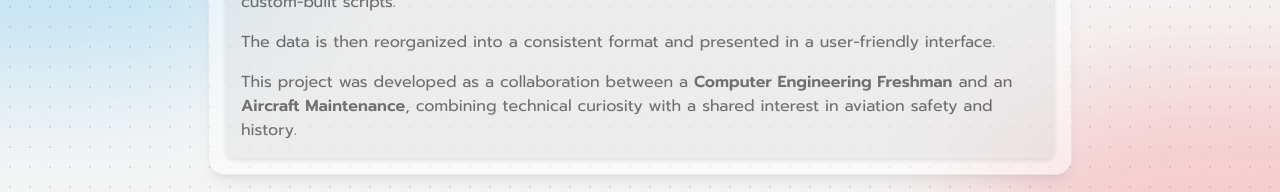
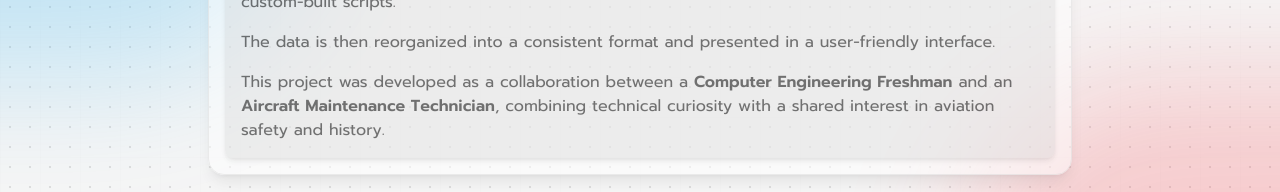
Before and after one commit to ertugruldasgin/flight-incident, a React (Vite) app: page /about in a window 1280 px wide. Shown: the part 323-515 px from the top of the page. Built offline with nearby package versions, Linux system fonts and the light colour scheme.

Commit message:
Update About and add analytics

```diff
--- a/package.json
+++ b/package.json
@@ -11,6 +11,7 @@
   },
   "dependencies": {
     "@tailwindcss/vite": "^4.1.4",
+    "@vercel/analytics": "^1.5.0",
     "flexsearch": "^0.8.158",
     "framer-motion": "^12.9.2",
     "jsdom": "^26.1.0",
--- a/src/components/About.jsx
+++ b/src/components/About.jsx
@@ -34,7 +34,10 @@
               <span className="font-semibold">
                 Computer Engineering Freshman
               </span>{" "}
-              and an <span className="font-semibold">Aircraft Maintenance</span>
+              and an{" "}
+              <span className="font-semibold">
+                Aircraft Maintenance Technician
+              </span>
               , combining technical curiosity with a shared interest in aviation
               safety and history.
             </p>
--- a/src/components/Layout.jsx
+++ b/src/components/Layout.jsx
@@ -1,5 +1,6 @@
 import React from "react";
 import Navbar from "./Navbar";
+import { Analytics } from "@vercel/analytics/next";
 
 const Layout = ({ children }) => {
   return (
@@ -15,6 +16,7 @@
 
       <Navbar />
       <div>{children}</div>
+      <Analytics />
     </div>
   );
 };
```
Also changed, not shown: 1 other file (tests, documents, lock files or other folders).
